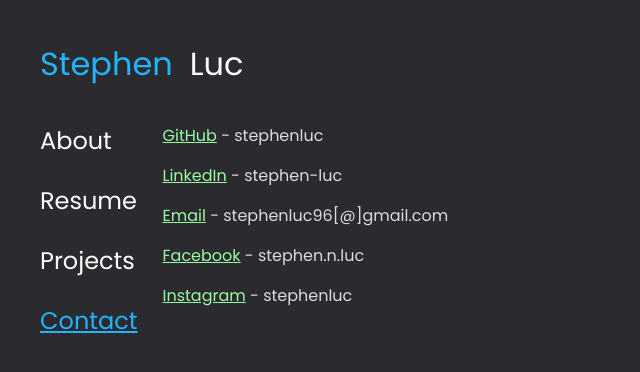
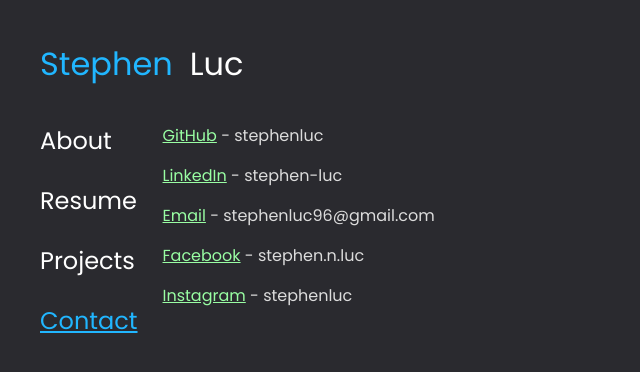
Before and after one commit to stephenluc/stephenluc.github.io, a Jekyll site: the page built from contact/index.html, in a window 1280 px wide. Shown: the top 372 px of the page, without its empty margins (0-640 px from the left). Built offline with Jekyll 4.4.1, drawn with Linux system fonts in a browser that asks for light colours.

Commit message:
fix email

```diff
--- a/contact/index.html
+++ b/contact/index.html
@@ -13,7 +13,7 @@ title: Contact
 	</div>
 	<div class="row margin-bottom">
 		<a class="secondary-text" href="mailto:stephenluc96@gmail.com" target="_blank">Email</a>
-		<span>&nbsp;- stephenluc96[@]gmail.com</span>
+		<span>&nbsp;- stephenluc96@gmail.com</span>
 	</div>
 	<div class="row margin-bottom">
 		<a class="secondary-text" href="https://www.facebook.com/stephen.n.luc" target="_blank">Facebook</a>
```
